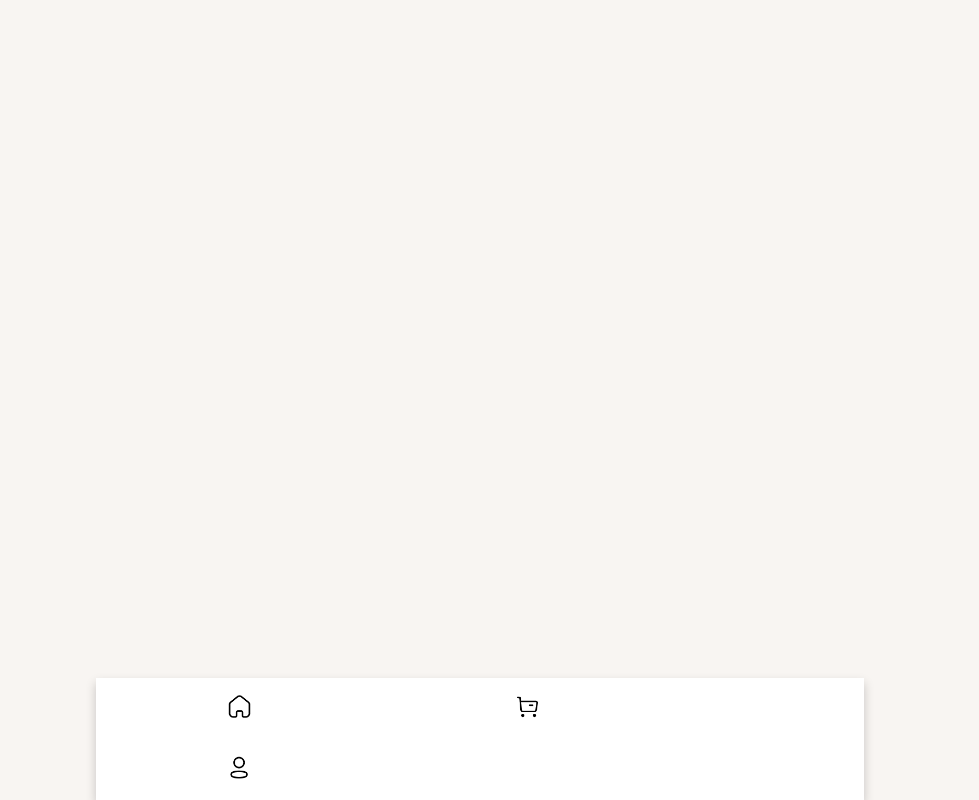
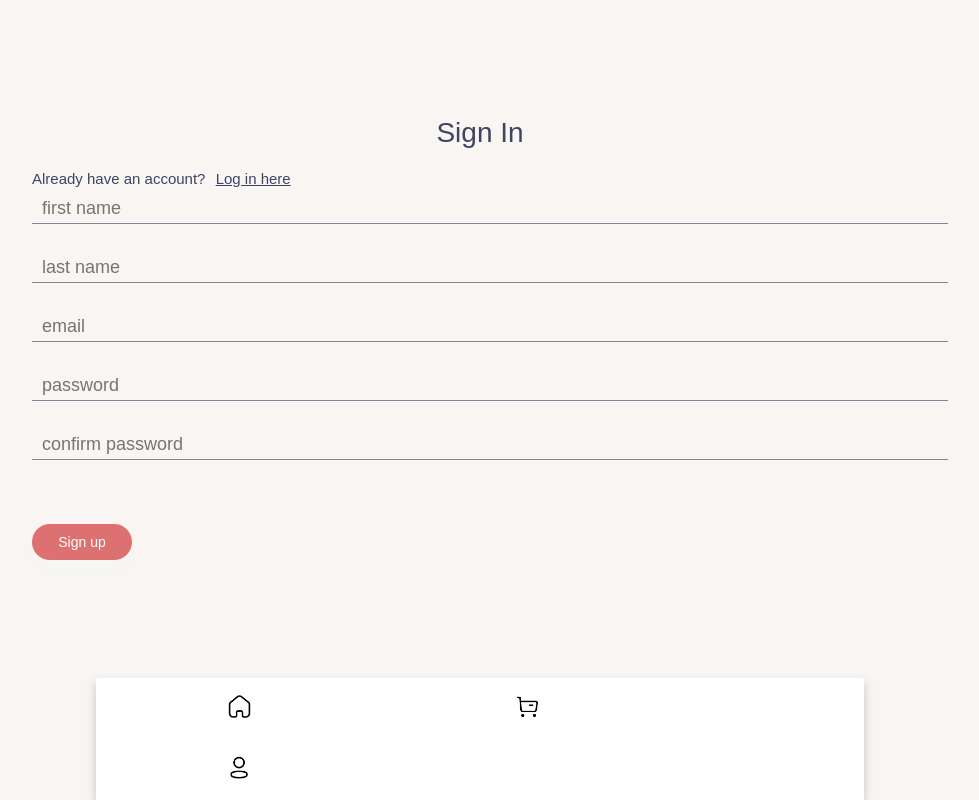
Before and after one commit to techn0mancr/snaccs-in-a-van, a React (Create React App) app in the folder frontend/: page /profile/signup in a window 1280 px wide. Shown: the whole page, without its empty margins (160-1139 px from the left). Built offline with nearby package versions, Linux system fonts and the light colour scheme.

Commit message:
Implemet sign up page to react

```diff
--- a/frontend/src/App.tsx
+++ b/frontend/src/App.tsx
@@ -10,6 +10,7 @@ import OrderPast from "./pages/orderPast";
 import Checkout from "./pages/checkout";
 import OrderStatus from "./pages/orderStatus";
 import Login from "./pages/customerLogin";
+import Signup from "./pages/signup";
 
 function App() {
   return (
@@ -20,6 +21,7 @@ function App() {
 
           <Route exact path="/" />
           <Route exact path="/profile/login" component={Login} />
+          <Route exact path="/profile/signup" component={Signup} />
           <Route exact path="/cart" component={OrderCurrent} />
           <Route exact path="/cart/past" component={OrderPast} />
           <Route exact path="/cart/checkout" component={Checkout} />
--- a/frontend/src/pages/customerLogin.tsx
+++ b/frontend/src/pages/customerLogin.tsx
@@ -1,5 +1,6 @@
 import React from "react";
-import './customerLogin.css';
+import './profile.css';
+import { Link } from 'react-router-dom'
 
 function customerLogin() {
     const header = (
@@ -7,12 +8,14 @@ function customerLogin() {
             <h1 className="titleLog">Log In</h1>
             <br />
             <h2>Don't have an account?</h2>
-            <button className="signup" type="submit" value="signup"><h2> Sign up here</h2></button>
+            <Link to={"/profile/signup"}>
+                <button className="signup" type="submit" value="signup"><h2> Sign up here</h2></button>
+            </Link>
         </div>
     )
 
     const login = (
-        <div className="containerLogin">
+        <div className="containerProfile">
             <form method="POST" action="/login" id="form">
                 <input id="email" type="text" name="email" placeholder="email" required /><br/><br/>
                 <input id="password" type="password" name="password" placeholder="password" required /><br/><br/>
--- a/frontend/src/pages/customerLogin.css
+++ b/frontend/src/pages/profile.css
@@ -11,7 +11,14 @@ body {
     margin-top: 30vh;
 }
 
-.containerLogin {
+.titleProfile {
+    width: 70vw;
+    margin-left: 15vw;
+    margin-right: 15vw;
+    margin-top: 15vh;
+}
+
+.containerProfile {
     width: 70vw;
     margin-left: 15vw;
     margin-right: 15vw;
--- /dev/null
+++ b/frontend/src/pages/signup.tsx
@@ -0,0 +1,37 @@
+import React from "react";
+import './profile.css';
+import { Link } from 'react-router-dom'
+
+function signup() {
+    const header = (
+        <div className="titleProfile">
+            <h1>Sign In</h1>
+            <h2>Already have an account? </h2>
+            <Link to={"/profile/login"}>
+            <button className="signup" type="submit" value="signup"><h2>Log in here</h2></button>
+            </Link>
+        </div>
+    )
+
+    const signup = (
+        <div className="containerProfile">
+            <form method="POST" action="/login" id="form">
+                <input id="first" type="text" name="first" placeholder="first name" required/><br/><br/>
+                <input id="last" type="text" name="last" placeholder="last name" required/><br/><br/>
+                <input id="email" type="text" name="email" placeholder="email" required/><br/><br/>
+                <input id="password" type="password" name="password" placeholder="password" required/><br/><br/>
+                <input id="confirmPassword" type="password" name="confirmPassword" placeholder="confirm password" required/><br/><br/><br/><br/>
+                <button className="login" type="submit" value="signup">Sign up</button>
+            </form>
+        </div>
+    )
+
+    return (
+        <div>
+            {header}
+            {signup}
+        </div>
+    )
+}
+
+export default signup;
```
Also changed, not shown: frontend/src/signup.html (deleted, +0 -29 lines).
